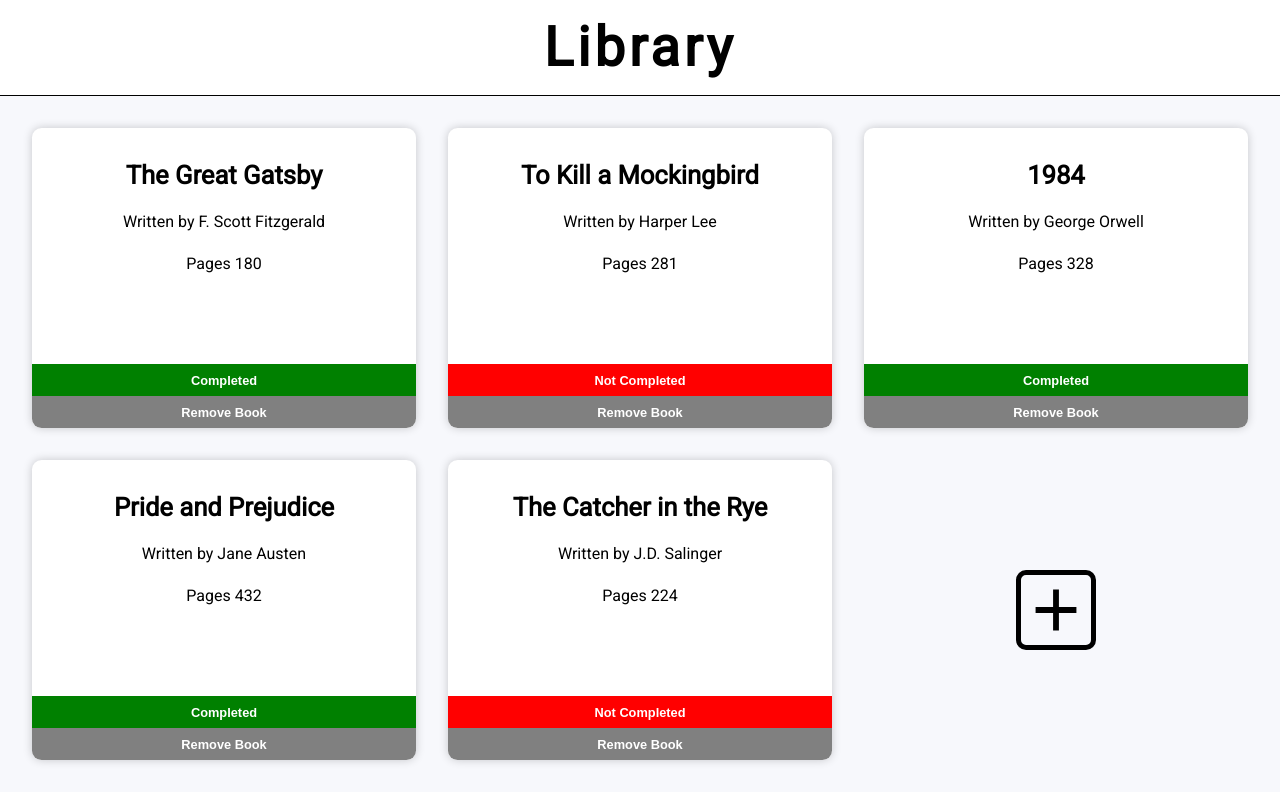
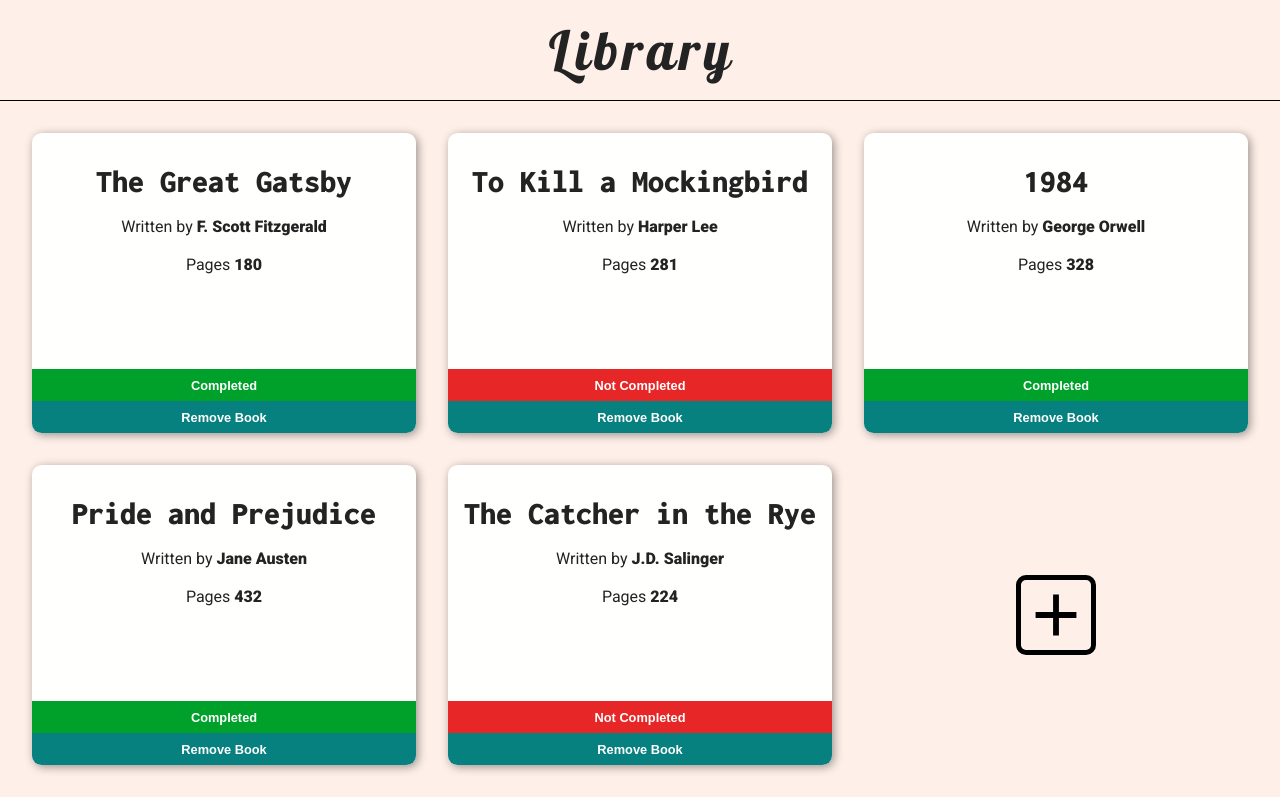
Before and after one commit to abhijeet3001/odin-library, a plain HTML site: page index.html in a window 1280 px wide. Drawn offline with Linux system fonts and the light colour scheme.

Commit message:
Style card and background

```diff
--- a/script.js
+++ b/script.js
@@ -42,7 +42,9 @@ function displayBook(book) {
 
   removeButton.classList.add("btn-remove");
   toggleComplete.classList.add("btn-read");
-  toggleComplete.style.backgroundColor = book.isRead ? "green" : "red";
+  toggleComplete.style.backgroundColor = book.isRead
+    ? "var(--green)"
+    : "var(--red)";
 
   removeButton.onclick = removeBook;
   toggleComplete.onclick = toggleCompleteStatus;
@@ -84,7 +86,9 @@ function removeBook(e) {
 function toggleCompleteStatus(e) {
   index = e.target.parentElement.getAttribute("data-book-no");
   const currentReadStatus = myLibrary[index - 1].toggleRead();
-  e.target.style.backgroundColor = currentReadStatus ? "green" : "red";
+  e.target.style.backgroundColor = currentReadStatus
+    ? "var(--green)"
+    : "var(--red)";
   e.target.textContent = (currentReadStatus ? "" : "Not") + " Completed";
 }
 function toggleFormVisibility() {
--- a/style.css
+++ b/style.css
@@ -1,9 +1,18 @@
-@import url("https://fonts.googleapis.com/css2?family=Roboto&display=swap");
+@import url("https://fonts.googleapis.com/css2?family=Roboto:wght@400;700;900&display=swap");
+@import url("https://fonts.googleapis.com/css2?family=Inconsolata:wght@400;500;600;700;800;900&family=Lobster+Two:ital,wght@1,700&display=swap");
 * {
   margin: 0;
   padding: 0;
   box-sizing: border-box;
-  --book-card-gap: 1.4rem;
+  --book-card-gap: 1.2rem;
+  --bg-color-1: #feefe8;
+  --bg-color-2: #fffffe;
+  --text-color-1: #232323;
+  --text-color-2: #222525;
+  --btn-color-1: #078080;
+  --accent-color: #f45d48;
+  --red: #e72727;
+  --green: #00a12b;
 }
 :root {
   font-family: "Roboto", system-ui, -apple-system, BlinkMacSystemFont,
@@ -14,16 +23,20 @@
   display: flex;
   justify-content: center;
   font-size: 1.7rem;
+  font-family: "Lobster Two", cursive;
+  font-weight: 700;
   border-bottom: 1px solid black;
   padding: 1rem;
   letter-spacing: 4px;
+  color: var(--text-color-1);
+  background-color: var(--bg-color-1);
 }
 .book-container {
   padding: 2rem;
   display: grid;
   gap: 2rem;
   grid-template-columns: repeat(auto-fill, minmax(300px, 1fr));
-  background: #f7f8fc;
+  background: var(--bg-color-1);
 }
 .book-card,
 .addCard {
@@ -33,24 +46,32 @@
   display: flex;
   flex-direction: column;
   align-items: center;
+  font-weight: 900;
   padding-top: 2rem;
   gap: var(--book-card-gap);
   flex: 1;
   overflow: hidden;
-  background: #fff;
-  box-shadow: 0px 0px 10px rgba(0, 0, 0, 0.2);
+  color: var(--text-color-1);
+  background: var(--bg-color-2);
+  box-shadow: 2px 2px 10px rgba(0, 0, 0, 0.4);
 }
 .book-card > :nth-child(1) {
-  font-weight: bold;
-  font-size: 1.6rem;
+  /* font-weight: 900; */
+  font-size: 2rem;
+  font-family: "Inconsolata", monospace;
   align-self: center;
   text-align: center;
+  color: var(--text-color-1);
+  margin: 0 8px 0;
 }
 .book-card > :nth-child(2)::before {
   content: "Written by  ";
+
+  font-weight: normal;
 }
 .book-card > :nth-child(3)::before {
   content: "Pages  ";
+  font-weight: normal;
 }
 
 .btn-read,
@@ -61,14 +82,18 @@
   border: none;
   font-size: 0.8rem;
   font-weight: bold;
-  background-color: gray;
+  background-color: var(--btn-color-1);
   color: white;
 }
 .btn-read {
   margin-top: auto;
   margin-bottom: calc(-1 * var(--book-card-gap));
 }
-
+.btn-remove:hover,
+.btn-read:hover,
+.btn-submit-book:hover {
+  background-image: linear-gradient(rgb(0 0 0/15%) 0 0);
+}
 .add-book {
   display: grid;
   place-items: center;
@@ -96,8 +121,8 @@
   transition: fill 0.3s, border-color 0.2s;
 }
 .add-button:hover {
-  fill: blue;
-  border-color: blue;
+  fill: var(--accent-color);
+  border-color: var(--accent-color);
 }
 .add-button:active {
   scale: 0.9;
```
